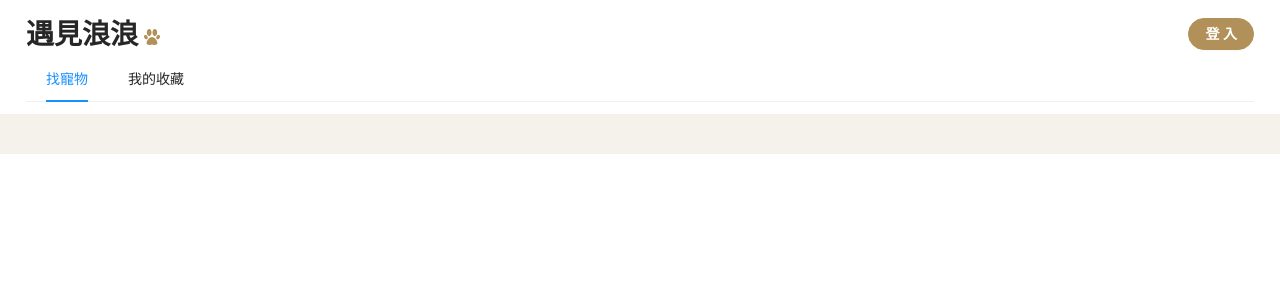
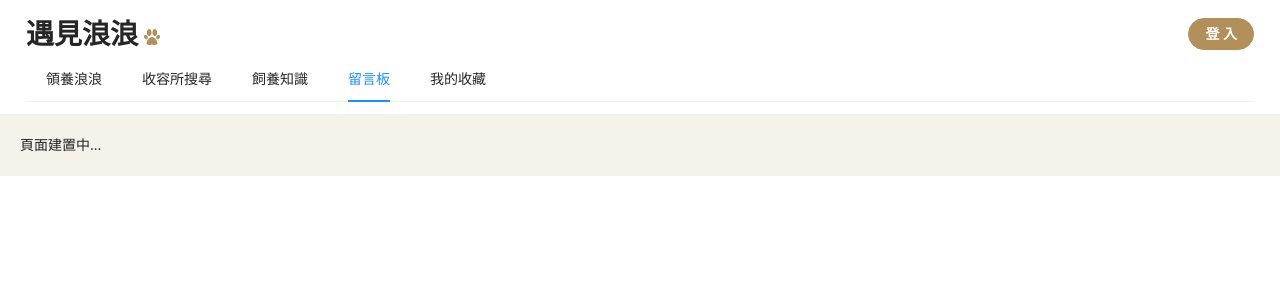
Before and after one commit to HsinShan/MeetLangLang-Frontend, a React (Create React App) app in the folder app/: page /discuss in a window 1280 px wide. Shown: the top 300 px of the page. Built offline with nearby package versions, Linux system fonts and the light colour scheme.

Commit message:
feat(app): add nav items to navbar

```diff
--- a/app/src/components/header/navbar.js
+++ b/app/src/components/header/navbar.js
@@ -4,8 +4,8 @@ import { Menu } from 'antd';
 import _ from 'lodash';
 import usePathname from '../../hooks/usePathname';
 
-const ITEMS = ['找寵物', '我的收藏'];
-const LINKS = ['/search', '/member'];
+const ITEMS = ['領養浪浪', '收容所搜尋', '飼養知識', '留言板', '我的收藏'];
+const LINKS = ['/search', '/map', '/share', '/discuss', '/member'];
 
 const menuItems = ITEMS.map((item, i) => (
     <Menu.Item key={i}>
--- /dev/null
+++ b/app/src/pages/discuss/index.js
@@ -0,0 +1,3 @@
+const Discuss = () => <div className="discuss">頁面建置中...</div>;
+
+export default Discuss;
--- /dev/null
+++ b/app/src/pages/map/index.js
@@ -0,0 +1,3 @@
+const Map = () => <div className="map">頁面建置中...</div>;
+
+export default Map;
--- a/app/src/pages/member/index.js
+++ b/app/src/pages/member/index.js
@@ -1,3 +1,3 @@
-const Member = () => <div className="member">This is Member Page.</div>;
+const Member = () => <div className="member">頁面建置中...</div>;
 
 export default Member;
--- /dev/null
+++ b/app/src/pages/share/index.js
@@ -0,0 +1,3 @@
+const Share = () => <div className="share">頁面建置中...</div>;
+
+export default Share;
```
Also changed, not shown: app/src/routes/index.js (+18 -0 lines).
